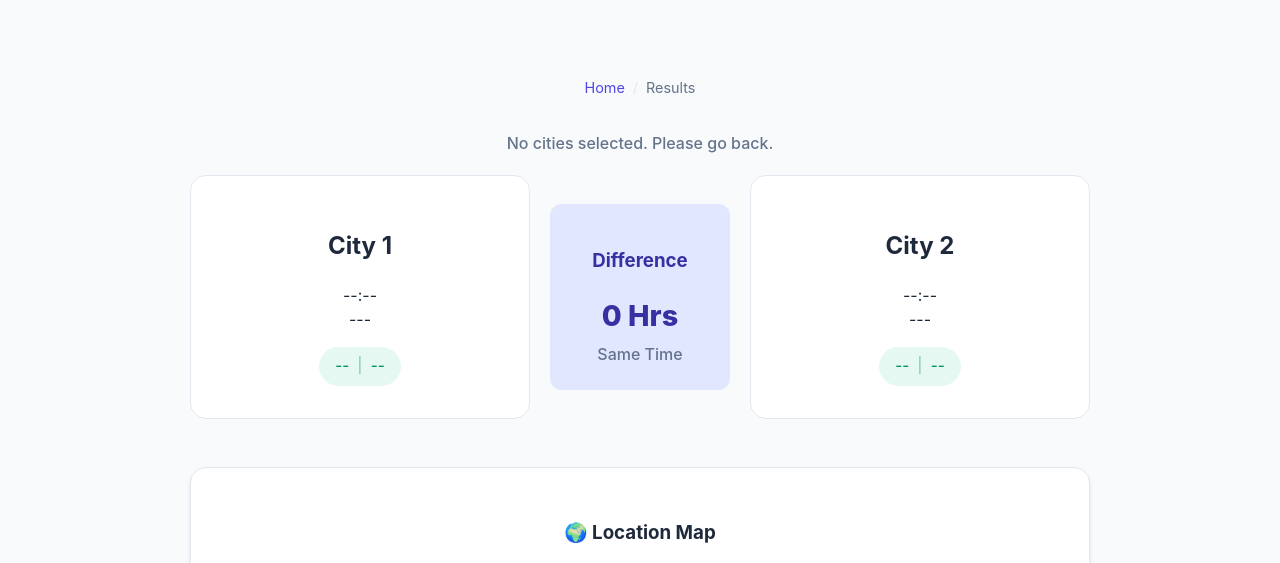
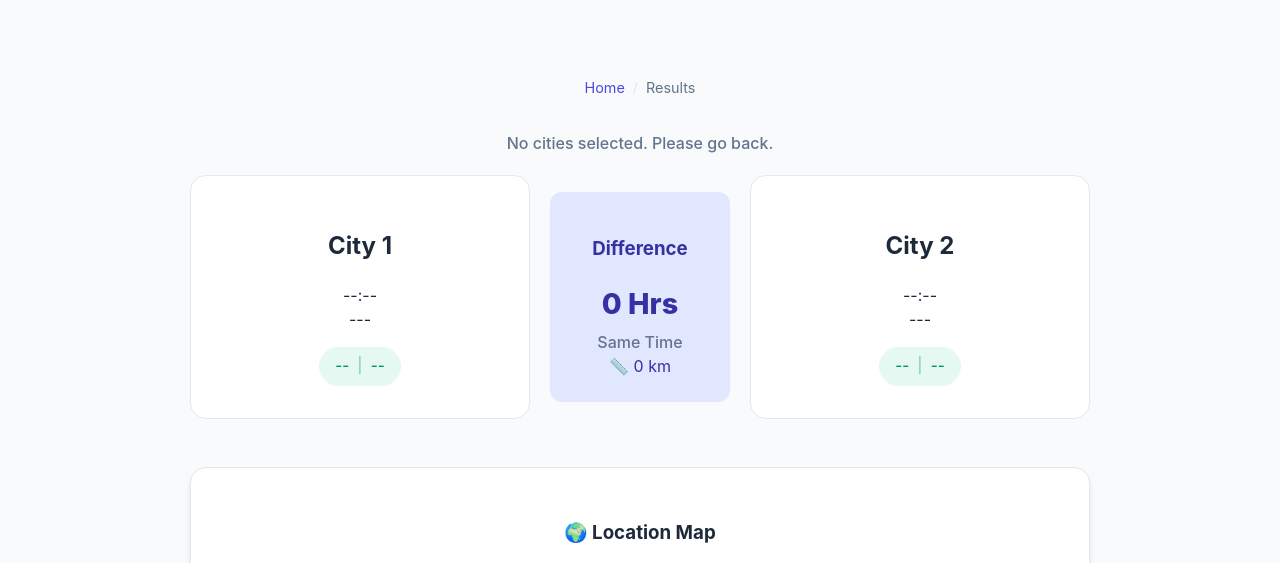
Before and after one commit to Kausal-dev/CityTimeCompare, a plain HTML site: page results.html in a window 1280 px wide. Shown: the part 176-739 px from the top of the page. Drawn offline with nearby package versions, Linux system fonts and the light colour scheme.

Commit message:
Add distance display to results.html

```diff
--- a/results.html
+++ b/results.html
@@ -51,6 +51,10 @@
                 <h3>Difference</h3>
                 <div id="time-diff-val" class="diff-value">0 Hrs</div>
                 <p id="time-diff-text">Same Time</p>
+                <div class="distance-display">
+                    <span class="distance-icon">📏</span>
+                    <span id="distance-text">0 km</span>
+                </div>
             </div>
 
             <!-- City 2 -->
```
